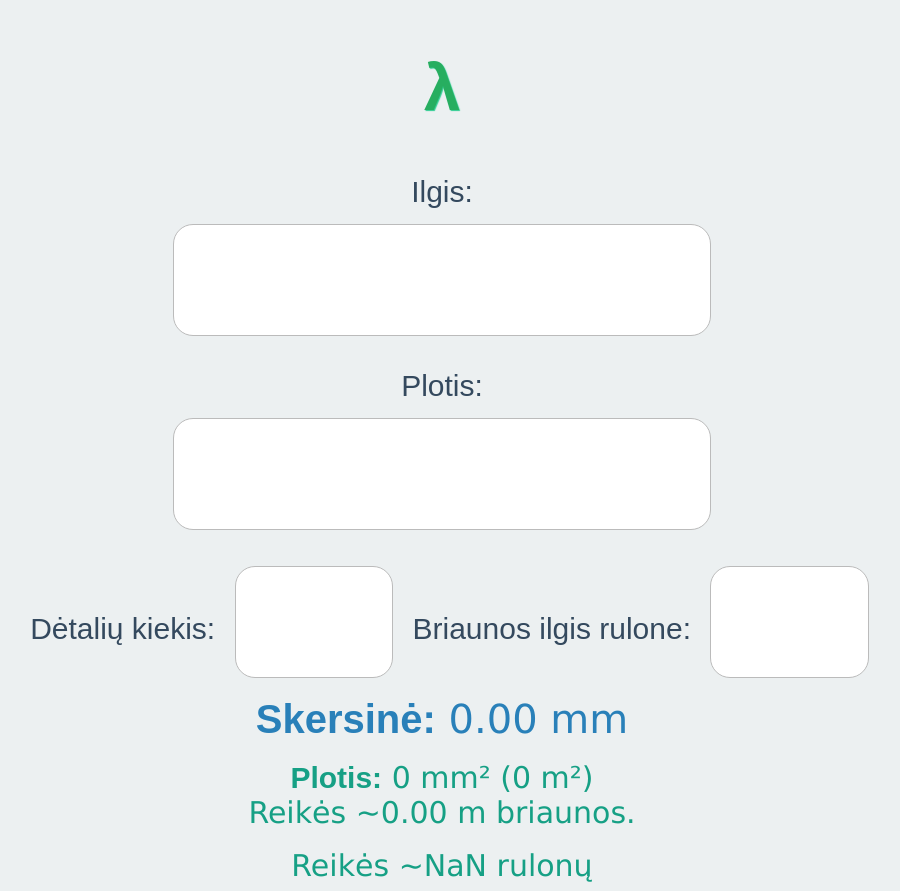
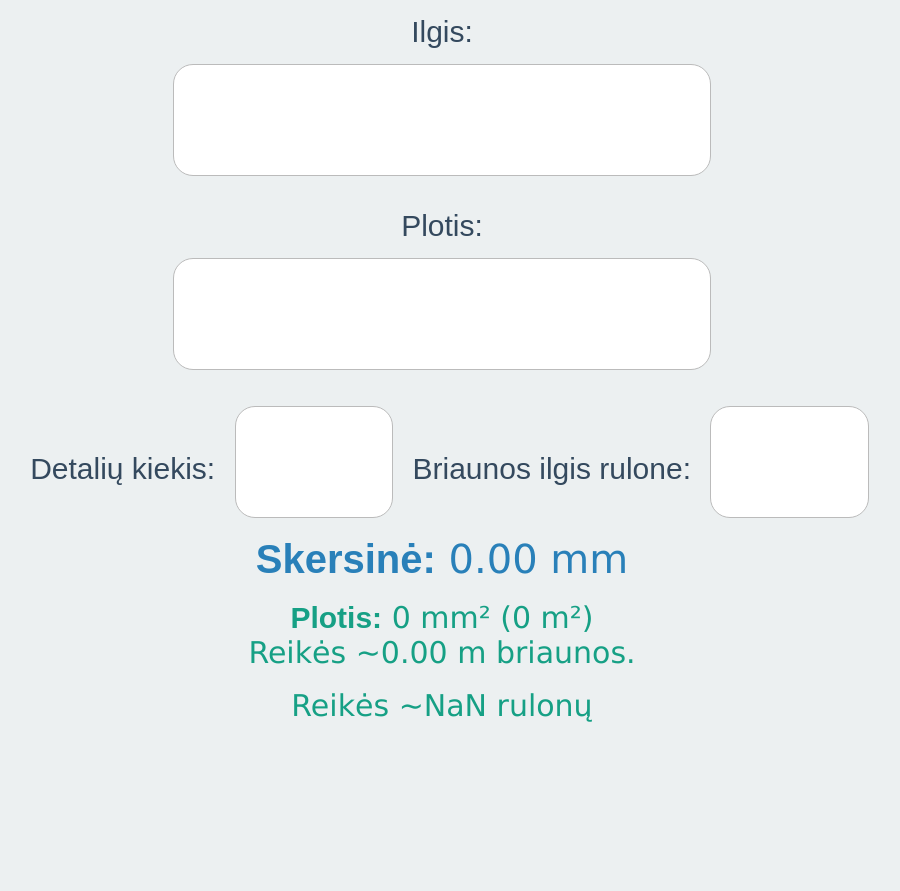
Before and after one commit to meblind/meblind.github.io, a plain HTML site: page index.html in a window 1280 px wide. Shown: the whole page, without its empty margins (198-1098 px from the left). After the commit the page ends 800 px from the top, so only its background shows below. Drawn offline with Linux system fonts and the light colour scheme.

Commit message:
Update index.html

```diff
--- a/index.html
+++ b/index.html
@@ -115,7 +115,7 @@ a{
 </style>
 <center>
 <body onload="skaiciuok()">
-  <a href="https://meblind.github.io/index.html"><div id="pav"> λ</div></a>
+  <!-- <a href="https://meblind.github.io/index.html"><div id="pav"> λ</div></a> -->
   <script type="text/javascript">
   	function skaiciuok(){
   		var ilg = document.getElementById('ilgis').value;
@@ -142,7 +142,7 @@ a{
   	<div id="title">Plotis:</div> <input type="number" name="name2" id="plotis"></br></br>
   	 <!-- <input type="submit" name="click" value="Skaičiuoti" onclick="skaiciuok()">  -->
      <!-- <input type="range" min="1" max="2500" value="50" class="slider" id="myRange2"> -->
-    <div id='in_line'><div id="title">Dėtalių kiekis:</div> <input type="number" name="kiekis" id="kiekis">
+    <div id='in_line'><div id="title">Detalių kiekis:</div> <input type="number" name="kiekis" id="kiekis">
     <div id="title">Briaunos ilgis rulone:</div> <input type="number" name="rulonas" id="rulonas"></div></br></br>
 
   </form>
```
